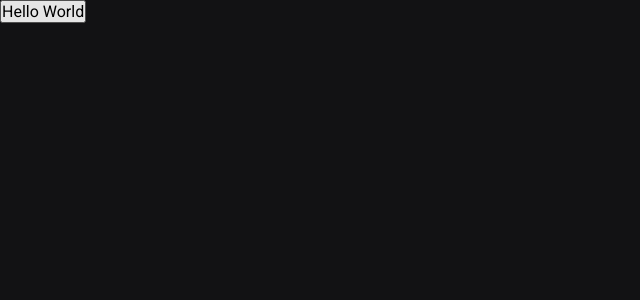
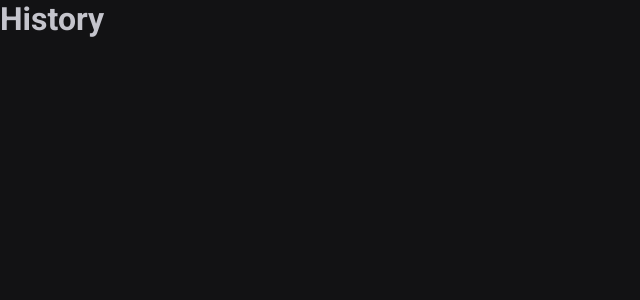
Before and after one commit to diogokimisima/ignite-timer, a React (Vite) app: page /history in a window 1280 px wide. Shown: the top 300 px of the page, without its empty margins (0-640 px from the left). Built offline with nearby package versions, Linux system fonts and the light colour scheme.

Commit message:
add router dom

```diff
--- a/package.json
+++ b/package.json
@@ -12,6 +12,7 @@
   "dependencies": {
     "react": "^18.3.1",
     "react-dom": "^18.3.1",
+    "react-router-dom": "^6.27.0",
     "styled-components": "^6.1.13"
   },
   "devDependencies": {
--- a/src/App.tsx
+++ b/src/App.tsx
@@ -1,12 +1,16 @@
 import { ThemeProvider } from "styled-components";
+import { Router } from "./router";
+import { BrowserRouter } from 'react-router-dom'
+
 import { defaultTheme } from "./styles/themes/default";
 import { GlobalStyle } from './styles/global';
-
 export function App() {
 
   return (
     <ThemeProvider theme={defaultTheme}>
-      <button>Hello World</button>
+      <BrowserRouter>
+        <Router />
+      </BrowserRouter>
 
       <GlobalStyle />
     </ThemeProvider>
--- /dev/null
+++ b/src/pages/history.tsx
@@ -0,0 +1,5 @@
+export function History() {
+  return (
+    <h1>History</h1>
+  )
+}
--- /dev/null
+++ b/src/pages/home.tsx
@@ -0,0 +1,5 @@
+export function Home() {
+  return (
+    <h1>Home</h1>
+  )
+}
--- /dev/null
+++ b/src/router.tsx
@@ -0,0 +1,12 @@
+import { Routes, Route } from 'react-router-dom'
+import { Home } from './pages/home'
+import { History } from './pages/history'
+
+export function Router() {
+    return (
+        <Routes>
+            <Route path="/" element={<Home />} />
+            <Route path="/history" element={<History />} />
+        </Routes>
+    )
+}
```
Also changed, not shown: 1 other file (tests, documents, lock files or other folders).
